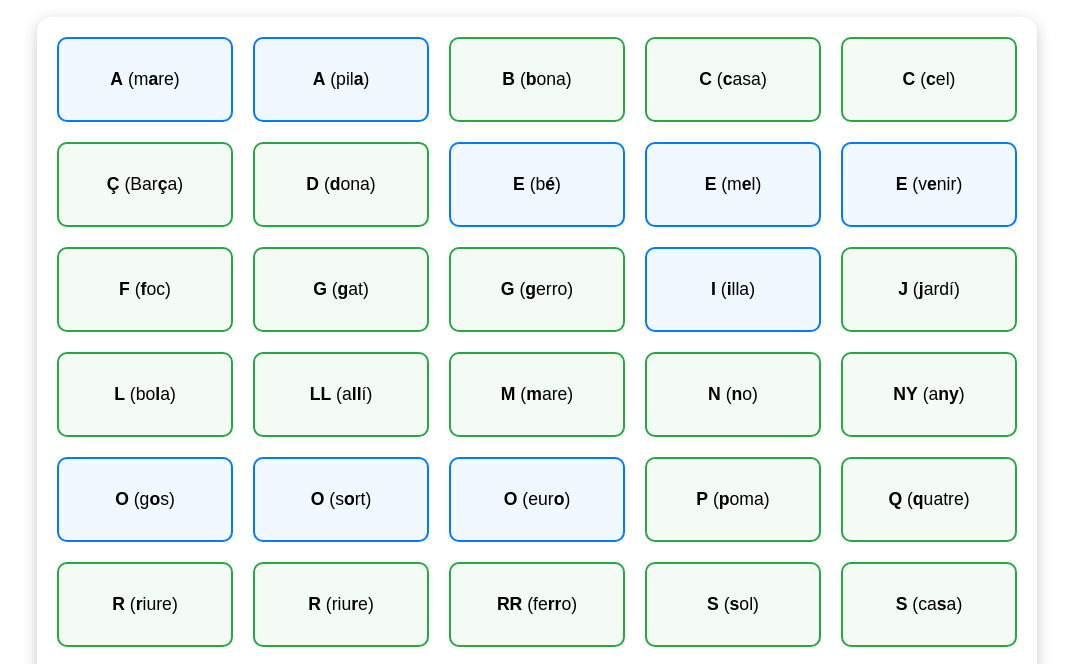
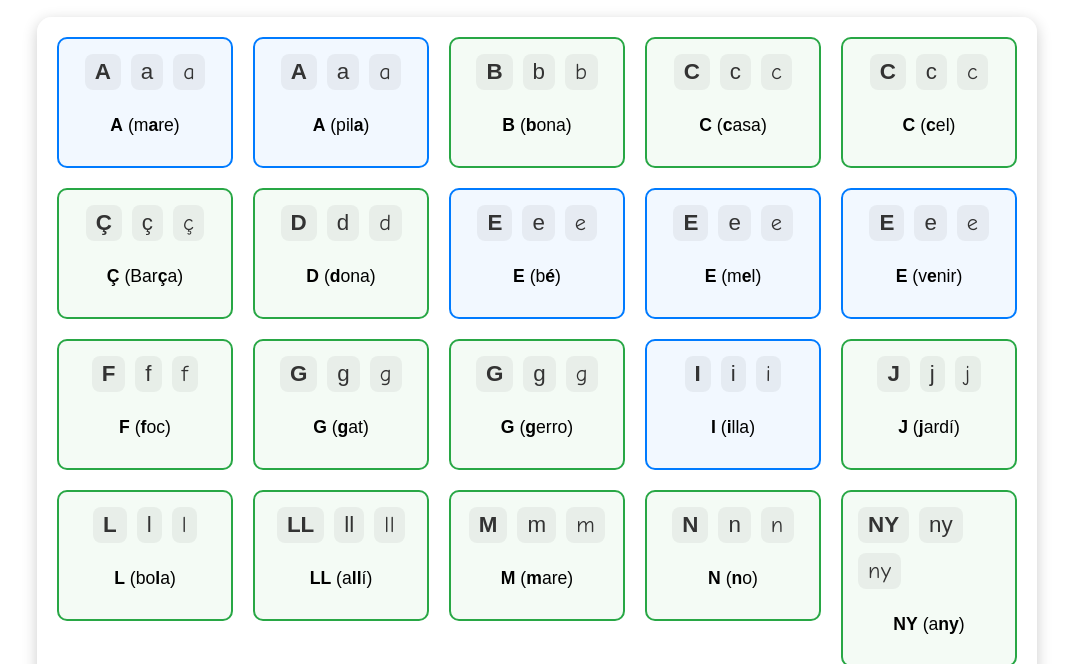
Before and after one commit to audiophrases/Grafies-i-sons-del-catala-central, a plain HTML site: page index.html in a window 1280 px wide. Shown: the part 81-745 px from the top of the page, without its empty margins (103-1176 px from the left). Drawn offline with Linux system fonts and the light colour scheme.

Commit message:
Display uppercase, lowercase, and script forms for each letter

```diff
--- a/index.html
+++ b/index.html
@@ -55,6 +55,36 @@
             flex-direction: column;
             align-items: center;
             background: rgba(255, 255, 255, 0.0);
+        }
+
+        .letter-forms {
+            display: flex;
+            gap: 10px;
+            margin-bottom: 10px;
+            align-items: center;
+            flex-wrap: wrap;
+        }
+
+        .letter-forms .form {
+            font-size: 1.4em;
+            padding: 5px 10px;
+            border-radius: 8px;
+            background-color: rgba(0, 0, 0, 0.05);
+            color: #333;
+        }
+
+        .letter-forms .uppercase {
+            font-weight: 700;
+        }
+
+        .letter-forms .lowercase {
+            font-weight: 500;
+        }
+
+        .letter-forms .script {
+            font-family: 'Brush Script MT', 'Lucida Handwriting', 'Pacifico', 'Comic Sans MS', cursive;
+            font-weight: 400;
+            letter-spacing: 0.5px;
         }
 
         /* Styles for vowels and consonants */
@@ -155,233 +185,233 @@
         <div id="container">
             <!-- Letter Cards -->
             <!-- A (/a/) -->
-            <div class="letter-card vowel">
+            <div class="letter-card vowel" data-uppercase="A" data-lowercase="a" data-script="a">
                 <button onclick="openVideo('a_oberta', 'a_oberta.mp4')" data-tooltip="Vocal central oberta">
                     <span class="button-letter">A</span> (m<span class="button-letter">a</span>re)
                 </button>
             </div>
             <!-- A (/ə/) Vocal neutra -->
-            <div class="letter-card vowel">
+            <div class="letter-card vowel" data-uppercase="A" data-lowercase="a" data-script="a">
                 <button onclick="openVideo('a_neutra', 'a_neutra.mp4')" data-tooltip="Vocal central mitjana">
                     <span class="button-letter">A</span> (pil<span class="button-letter">a</span>)
                 </button>
             </div>
 
             <!-- B -->
-            <div class="letter-card consonant">
+            <div class="letter-card consonant" data-uppercase="B" data-lowercase="b" data-script="b">
                 <button onclick="openVideo('b', 'b.mp4')" data-tooltip="Consonant oclusiva bilabial sonora">
                     <span class="button-letter">B</span> (<span class="button-letter">b</span>ona)
                 </button>
             </div>
 
             <!-- C (before a, o, u) /k/ -->
-            <div class="letter-card consonant">
+            <div class="letter-card consonant" data-uppercase="C" data-lowercase="c" data-script="c">
                 <button onclick="openVideo('c_k', 'c_k.mp4')" data-tooltip="Consonant oclusiva velar sorda">
                     <span class="button-letter">C</span> (<span class="button-letter">c</span>asa)
                 </button>
             </div>
             <!-- C (before e, i) /s/ -->
-            <div class="letter-card consonant">
+            <div class="letter-card consonant" data-uppercase="C" data-lowercase="c" data-script="c">
                 <button onclick="openVideo('c_s', 'c_s.mp4')" data-tooltip="Consonant fricativa alveolar sorda">
                     <span class="button-letter">C</span> (<span class="button-letter">c</span>el)
                 </button>
             </div>
 
             <!-- Ç -->
-            <div class="letter-card consonant">
+            <div class="letter-card consonant" data-uppercase="Ç" data-lowercase="ç" data-script="ç">
                 <button onclick="openVideo('ç', 'ç.mp4')" data-tooltip="Consonant fricativa alveolar sorda">
                     <span class="button-letter">Ç</span> (Bar<span class="button-letter">ç</span>a)
                 </button>
             </div>
 
             <!-- D -->
-            <div class="letter-card consonant">
+            <div class="letter-card consonant" data-uppercase="D" data-lowercase="d" data-script="d">
                 <button onclick="openVideo('d', 'd.mp4')" data-tooltip="Consonant oclusiva dental sonora">
                     <span class="button-letter">D</span> (<span class="button-letter">d</span>ona)
                 </button>
             </div>
 
             <!-- E (/e/) -->
-            <div class="letter-card vowel">
+            <div class="letter-card vowel" data-uppercase="E" data-lowercase="e" data-script="e">
                 <button onclick="openVideo('e_tancada', 'e_tancada.mp4')" data-tooltip="Vocal anterior tancada">
                     <span class="button-letter">E</span> (b<span class="button-letter">é</span>)
                 </button>
             </div>
             <!-- E (/ɛ/) -->
-            <div class="letter-card vowel">
+            <div class="letter-card vowel" data-uppercase="E" data-lowercase="e" data-script="e">
                 <button onclick="openVideo('e_oberta', 'e_oberta.mp4')" data-tooltip="Vocal anterior oberta">
                     <span class="button-letter">E</span> (m<span class="button-letter">e</span>l)
                 </button>
             </div>
             <!-- E as Vocal neutra (/ə/) -->
-            <div class="letter-card vowel">
+            <div class="letter-card vowel" data-uppercase="E" data-lowercase="e" data-script="e">
                 <button onclick="openVideo('e_neutra', 'e_neutra.mp4')" data-tooltip="Vocal central mitjana">
                     <span class="button-letter">E</span> (v<span class="button-letter">e</span>nir)
                 </button>
             </div>
 
             <!-- F -->
-            <div class="letter-card consonant">
+            <div class="letter-card consonant" data-uppercase="F" data-lowercase="f" data-script="f">
                 <button onclick="openVideo('f', 'f.mp4')" data-tooltip="Consonant fricativa labiodental sorda">
                     <span class="button-letter">F</span> (<span class="button-letter">f</span>oc)
                 </button>
             </div>
 
             <!-- G (before a, o, u) /g/ -->
-            <div class="letter-card consonant">
+            <div class="letter-card consonant" data-uppercase="G" data-lowercase="g" data-script="g">
                 <button onclick="openVideo('g_g', 'g_g.mp4')" data-tooltip="Consonant oclusiva velar sonora">
                     <span class="button-letter">G</span> (<span class="button-letter">g</span>at)
                 </button>
             </div>
             <!-- G (before e, i) /ʒ/ -->
-            <div class="letter-card consonant">
+            <div class="letter-card consonant" data-uppercase="G" data-lowercase="g" data-script="g">
                 <button onclick="openVideo('g_j', 'g_j.mp4')" data-tooltip="Consonant fricativa palatal sonora">
                     <span class="button-letter">G</span> (<span class="button-letter">g</span>erro)
                 </button>
             </div>
 
             <!-- I -->
-            <div class="letter-card vowel">
+            <div class="letter-card vowel" data-uppercase="I" data-lowercase="i" data-script="i">
                 <button onclick="openVideo('i', 'i.mp4')" data-tooltip="Vocal anterior tancada">
                     <span class="button-letter">I</span> (<span class="button-letter">i</span>lla)
                 </button>
             </div>
 
             <!-- J -->
-            <div class="letter-card consonant">
+            <div class="letter-card consonant" data-uppercase="J" data-lowercase="j" data-script="j">
                 <button onclick="openVideo('j', 'j.mp4')" data-tooltip="Consonant fricativa palatal sonora">
                     <span class="button-letter">J</span> (<span class="button-letter">j</span>ardí)
                 </button>
             </div>
 
             <!-- L -->
-            <div class="letter-card consonant">
+            <div class="letter-card consonant" data-uppercase="L" data-lowercase="l" data-script="l">
                 <button onclick="openVideo('l', 'l.mp4')" data-tooltip="Consonant lateral alveolar sonora">
                     <span class="button-letter">L</span> (bo<span class="button-letter">l</span>a)
                 </button>
             </div>
 
             <!-- LL -->
-            <div class="letter-card consonant">
+            <div class="letter-card consonant" data-uppercase="LL" data-lowercase="ll" data-script="ll">
                 <button onclick="openVideo('ll', 'll.mp4')" data-tooltip="Consonant lateral palatal sonora">
                     <span class="button-letter">LL</span> (a<span class="button-letter">ll</span>í)
                 </button>
             </div>
 
             <!-- M -->
-            <div class="letter-card consonant">
+            <div class="letter-card consonant" data-uppercase="M" data-lowercase="m" data-script="m">
                 <button onclick="openVideo('m', 'm.mp4')" data-tooltip="Consonant nasal bilabial sonora">
                     <span class="button-letter">M</span> (<span class="button-letter">m</span>are)
                 </button>
             </div>
 
             <!-- N -->
-            <div class="letter-card consonant">
+            <div class="letter-card consonant" data-uppercase="N" data-lowercase="n" data-script="n">
                 <button onclick="openVideo('n', 'n.mp4')" data-tooltip="Consonant nasal alveolar sonora">
                     <span class="button-letter">N</span> (<span class="button-letter">n</span>o)
                 </button>
             </div>
 
             <!-- NY -->
-            <div class="letter-card consonant">
+            <div class="letter-card consonant" data-uppercase="NY" data-lowercase="ny" data-script="ny">
                 <button onclick="openVideo('ny', 'ny.mp4')" data-tooltip="Consonant nasal palatal sonora">
                     <span class="button-letter">NY</span> (a<span class="button-letter">ny</span>)
                 </button>
             </div>
 
             <!-- O (/o/) -->
-            <div class="letter-card vowel">
+            <div class="letter-card vowel" data-uppercase="O" data-lowercase="o" data-script="o">
                 <button onclick="openVideo('o_tancada', 'o_tancada.mp4')" data-tooltip="Vocal posterior tancada">
                     <span class="button-letter">O</span> (g<span class="button-letter">o</span>s)
                 </button>
             </div>
             <!-- O (/ɔ/) -->
-            <div class="letter-card vowel">
+            <div class="letter-card vowel" data-uppercase="O" data-lowercase="o" data-script="o">
                 <button onclick="openVideo('o_oberta', 'o_oberta.mp4')" data-tooltip="Vocal posterior oberta">
                     <span class="button-letter">O</span> (s<span class="button-letter">o</span>rt)
                 </button>
             </div>
             <!-- O as Vocal neutra (/ə/) -->
-            <div class="letter-card vowel">
+            <div class="letter-card vowel" data-uppercase="O" data-lowercase="o" data-script="o">
                 <button onclick="openVideo('o_neutra', 'o_neutra.mp4')" data-tooltip="Vocal posterior tancada">
                     <span class="button-letter">O</span> (eur<span class="button-letter">o</span>)
                 </button>
             </div>
 
             <!-- P -->
-            <div class="letter-card consonant">
+            <div class="letter-card consonant" data-uppercase="P" data-lowercase="p" data-script="p">
                 <button onclick="openVideo('p', 'p.mp4')" data-tooltip="Consonant oclusiva bilabial sorda">
                     <span class="button-letter">P</span> (<span class="button-letter">p</span>oma)
                 </button>
             </div>
 
             <!-- Q -->
-            <div class="letter-card consonant">
+            <div class="letter-card consonant" data-uppercase="Q" data-lowercase="q" data-script="q">
                 <button onclick="openVideo('q', 'q.mp4')" data-tooltip="Consonant oclusiva velar sorda">
                     <span class="button-letter">Q</span> (<span class="button-letter">q</span>uatre)
                 </button>
             </div>
             <!-- R -->
-            <div class="letter-card consonant">
+            <div class="letter-card consonant" data-uppercase="R" data-lowercase="r" data-script="r">
                 <button onclick="openVideo('r', 'rr.mp4')" data-tooltip="Consonant vibrant múltiple alveolar sonora">
                     <span class="button-letter">R</span> (<span class="button-letter">r</span>iure)
                 </button>
             </div>
             <!-- R -->
-            <div class="letter-card consonant">
+            <div class="letter-card consonant" data-uppercase="R" data-lowercase="r" data-script="r">
                 <button onclick="openVideo('r', 'r.mp4')" data-tooltip="Consonant vibrant simple alveolar sonora">
                     <span class="button-letter">R</span> (riu<span class="button-letter">r</span>e)
                 </button>
             </div>
             <!-- RR -->
-            <div class="letter-card consonant">
+            <div class="letter-card consonant" data-uppercase="RR" data-lowercase="rr" data-script="rr">
                 <button onclick="openVideo('rr', 'rr2.mp4')" data-tooltip="Consonant vibrant múltiple alveolar sonora">
                     <span class="button-letter">RR</span> (fe<span class="button-letter">rr</span>o)
                 </button>
             </div>
 
             <!-- S (/s/) -->
-            <div class="letter-card consonant">
+            <div class="letter-card consonant" data-uppercase="S" data-lowercase="s" data-script="s">
                 <button onclick="openVideo('s', 's.mp4')" data-tooltip="Consonant fricativa alveolar sorda">
                     <span class="button-letter">S</span> (<span class="button-letter">s</span>ol)
                 </button>
             </div>
             <!-- S (/z/) -->
-            <div class="letter-card consonant">
+            <div class="letter-card consonant" data-uppercase="S" data-lowercase="s" data-script="s">
                 <button onclick="openVideo('s_z', 's_z.mp4')" data-tooltip="Consonant fricativa alveolar sonora">
                     <span class="button-letter">S</span> (ca<span class="button-letter">s</span>a)
                 </button>
             </div>
 
             <!-- T -->
-            <div class="letter-card consonant">
+            <div class="letter-card consonant" data-uppercase="T" data-lowercase="t" data-script="t">
                 <button onclick="openVideo('t', 't.mp4')" data-tooltip="Consonant oclusiva dental sorda">
                     <span class="button-letter">T</span> (<span class="button-letter">t</span>aula)
                 </button>
             </div>
 
             <!-- U -->
-            <div class="letter-card vowel">
+            <div class="letter-card vowel" data-uppercase="U" data-lowercase="u" data-script="u">
                 <button onclick="openVideo('u', 'u.mp4')" data-tooltip="Vocal posterior tancada">
                     <span class="button-letter">U</span> (<span class="button-letter">u</span>na)
                 </button>
             </div>
 
             <!-- X (/ʃ/) -->
-            <div class="letter-card consonant">
+            <div class="letter-card consonant" data-uppercase="X" data-lowercase="x" data-script="x">
                 <button onclick="openVideo('x', 'x.mp4')" data-tooltip="Consonant fricativa palatal sorda">
                     <span class="button-letter">X</span> (pei<span class="button-letter">x</span>)
                 </button>
             </div>
             <!-- X (/ks/) -->
-            <div class="letter-card consonant">
+            <div class="letter-card consonant" data-uppercase="X" data-lowercase="x" data-script="x">
                 <button onclick="openVideo('x_ks', 'x_ks.mp4')" data-tooltip="Consonant doble /k/ + /s/">
                     <span class="button-letter">X</span> (e<span class="button-letter">x</span>emple)
                 </button>
             </div>
 
             <!-- Z -->
-            <div class="letter-card consonant">
+            <div class="letter-card consonant" data-uppercase="Z" data-lowercase="z" data-script="z">
                 <button onclick="openVideo('z', 'z.mp4')" data-tooltip="Consonant fricativa alveolar sonora">
                     <span class="button-letter">Z</span> (<span class="button-letter">z</span>ebra)
                 </button>
@@ -401,6 +431,26 @@
             const videoPath = `${filename}`; // Adjust the path if needed
             window.open(videoPath, `${letter} Pronunciació`, `width=${width},height=${height},top=${top},left=${left}`);
         }
+
+        document.querySelectorAll('.letter-card').forEach((card) => {
+            const uppercase = card.dataset.uppercase;
+            if (!uppercase) {
+                return;
+            }
+
+            const lowercase = card.dataset.lowercase || uppercase.toLowerCase();
+            const script = card.dataset.script || lowercase;
+
+            const forms = document.createElement('div');
+            forms.className = 'letter-forms';
+            forms.innerHTML = `
+                <span class="form uppercase" aria-label="Majúscula">${uppercase}</span>
+                <span class="form lowercase" aria-label="Minúscula">${lowercase}</span>
+                <span class="form script" aria-label="Lletra manuscrita">${script}</span>
+            `;
+
+            card.insertBefore(forms, card.firstChild);
+        });
     </script>
 </body>
 </html>
```
